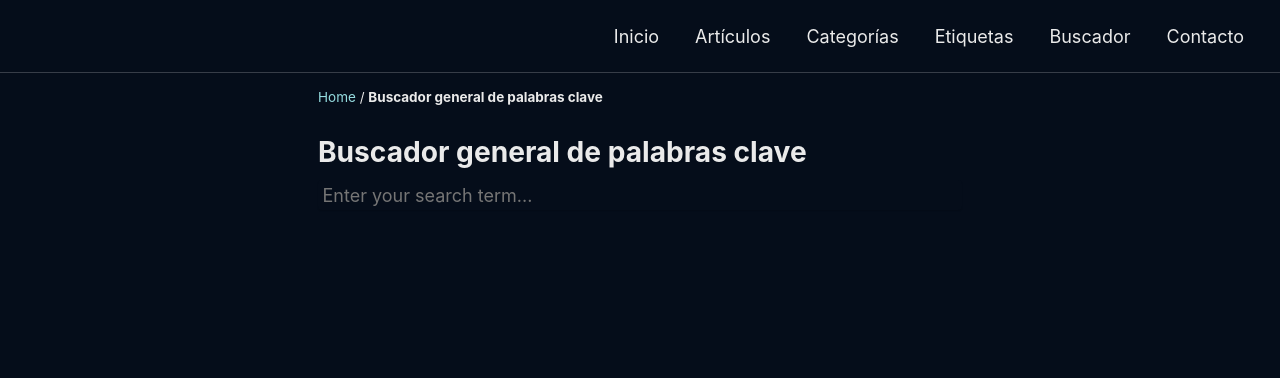
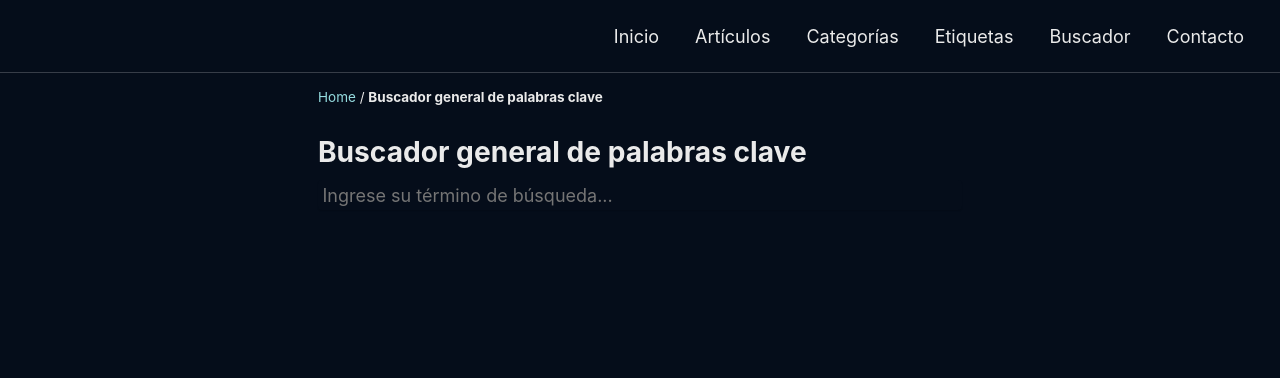
Before and after one commit to z00f/z00f.github.io, a Jekyll site: the page built from _pages/buscador.md, in a window 1280 px wide. Shown: the top 378 px of the page. Built offline with Jekyll 4.4.1, drawn with Linux system fonts in a browser that asks for light colours; cached includes are drawn as plain includes; a script that is not in the unit is left out; comment, search, counter and statistics services are not loaded.

Commit message:
Update search.html

```diff
--- a/_layouts/search.html
+++ b/_layouts/search.html
@@ -25,11 +25,11 @@ layout: default
     {%- assign search_provider = site.search_provider | default: "lunr" -%}
     {%- case search_provider -%}
       {%- when "lunr" -%}
-        <input type="text" id="search" class="search-input" tabindex="-1" placeholder="{{ site.data.ui-text[site.locale].search_placeholder_text | default: 'Enter your search term...' }}" />
+        <input type="text" id="search" class="search-input" tabindex="-1" placeholder="{{ site.data.ui-text[site.locale].search_placeholder_text | default: 'Ingrese su término de búsqueda...' }}" />
         <div id="results" class="results"></div>
       {%- when "google" -%}
         <form onsubmit="return googleCustomSearchExecute();" id="cse-search-box-form-id">
-        <input type="text" id="cse-search-input-box-id" class="search-input" tabindex="-1" placeholder="{{ site.data.ui-text[site.locale].search_placeholder_text | default: 'Enter your search term...' }}" />
+        <input type="text" id="cse-search-input-box-id" class="search-input" tabindex="-1" placeholder="{{ site.data.ui-text[site.locale].search_placeholder_text | default: 'Ingrese su término de búsqueda...' }}" />
         </form>
         <div id="results" class="results">
           <gcse:searchresults-only></gcse:searchresults-only>
```
